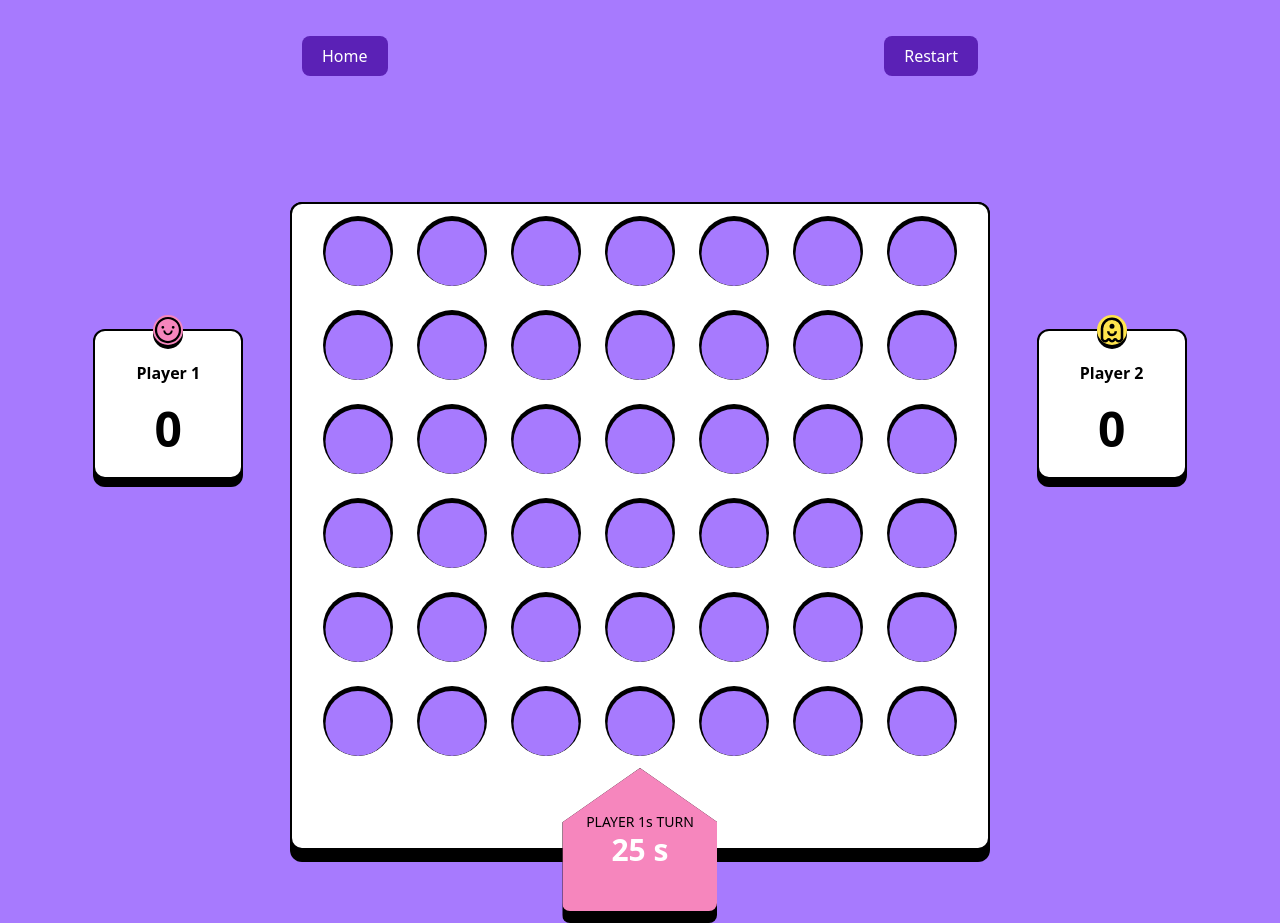
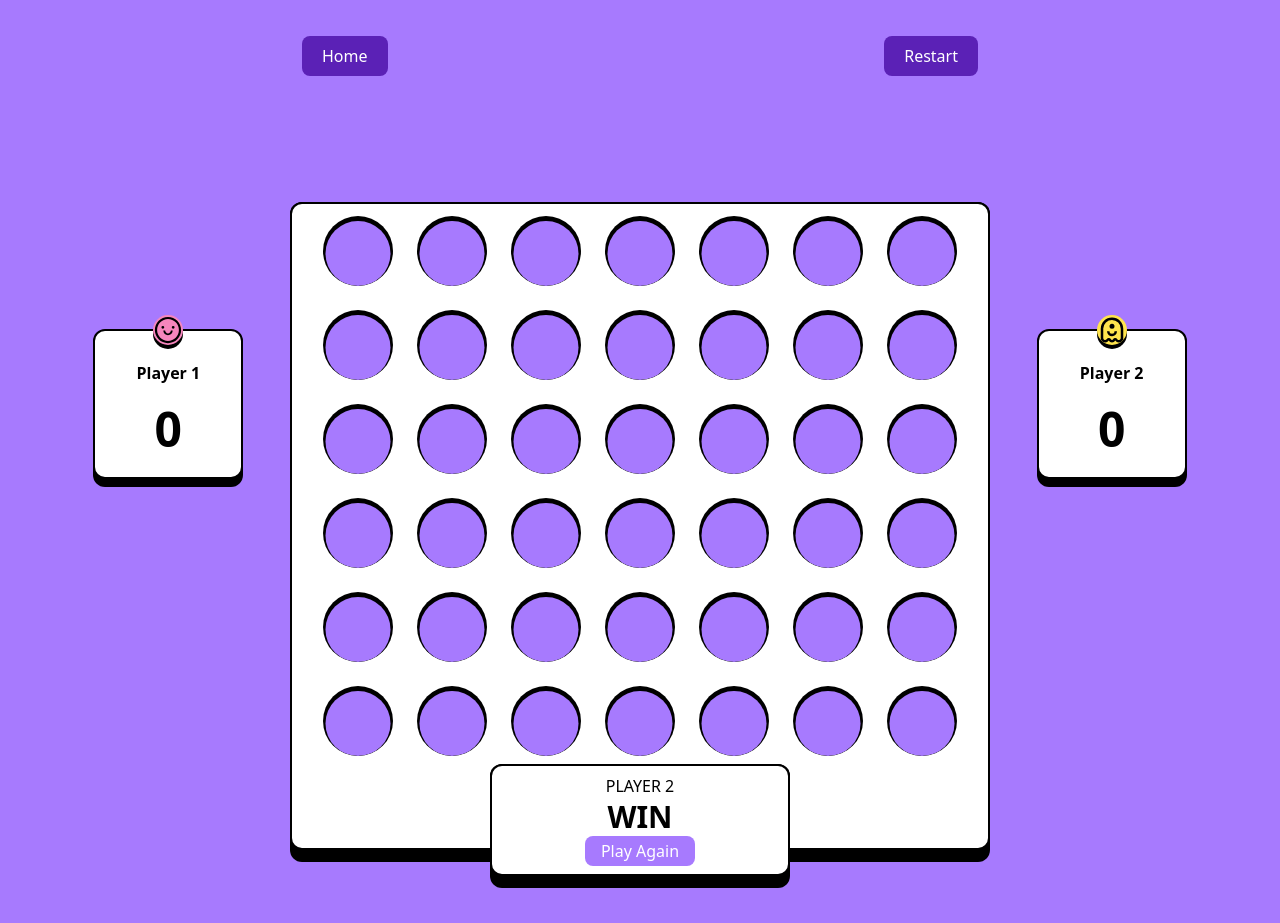
Before and after one commit to Da-Gu-Gu-Gu/connect-four, a Next.js app: page /game in a window 1280 px wide. After the commit the page ends 888 px from the top, so only its background shows below. Built offline with nearby package versions, Linux system fonts and the light colour scheme.

Commit message:
add result box

```diff
--- a/pages/game.tsx
+++ b/pages/game.tsx
@@ -15,6 +15,7 @@ import {
 import playerAnimation from "../src/animations/player";
 import useGameLogic from "../src/hooks/useGameLogic";
 import Timer from "../src/components/Timer";
+import ResultBox from "../src/components/ResultBox";
 
 
 const board = [
@@ -48,9 +49,13 @@ export default function Game() {
       if (board[i][col] === " ") {
         board[i][col] = turn;
         const scoreCheck = turn === "p1" ? setP1Score : setP2Score;
-        getConnectFourScore(board, scoreCheck);
+
         const turnCheck = turn === "p1" ? "p2" : "p1";
         discAnimation(i, col, turn);
+        setTimeout(()=>{
+          getConnectFourScore(board, scoreCheck);
+        },1000)
+
         setTurn(turnCheck);
         console.log(board);
         break;
@@ -59,7 +64,12 @@ export default function Game() {
   };
 
   useEffect(()=>{
-    setTimer(30)
+    // const delayAnimation=setTimeout(()=>{
+      setTimer(30)
+    // },6000)
+    // return () => {
+    //   clearTimeout(delayAnimation);
+    // };
   },[turn])
 
 
@@ -127,7 +137,9 @@ export default function Game() {
                     });
                   })}
 
-                  <Timer turn={turn} timer={timer} setTimer={setTimer} setTurn={setTurn}/>
+                  <ResultBox />
+
+                  {/* <Timer turn={turn} timer={timer} setTimer={setTimer} setTurn={setTurn}/> */}
 
                 </div>
               </div>
--- a/src/animations/slot.ts
+++ b/src/animations/slot.ts
@@ -16,7 +16,7 @@ const slotAnimation=()=>{ ///intro
   }
 
 
-  const tl = gsap.timeline({ defaults: { duration: 0.2,ease:'sine.out' } });
+  const tl = gsap.timeline({ defaults: { duration: 0.1,ease:'sine.out' } });
 
   export const discAnimation = (row: number, col: number, turn: string) => {
     const alternateColor = turn === "p1" ? "#f686bd" : "#ffe44d";
--- /dev/null
+++ b/src/components/ResultBox.tsx
@@ -0,0 +1,17 @@
+import React from 'react'
+
+const ResultBox = () => {
+  return (
+    <div className="absolute w-[250px] mb-10 md:w-[300px] rounded-xl -bottom-20  pb-3 bg-black ">
+    <div className="bg-white border-black border-2 p-2 rounded-xl flex flex-col justify-center items-center">
+      <p className="text-normal">PLAYER 2</p>
+      <h1 className="text-3xl font-bold my-px">WIN</h1>
+      <div className="bg-kayan px-4 py-[3px] text-white rounded-lg cursor-pointer">
+        Play Again
+      </div>
+    </div>
+  </div>
+  )
+}
+
+export default ResultBox
--- a/src/components/Timer.tsx
+++ b/src/components/Timer.tsx
@@ -1,10 +1,10 @@
 import React, { Dispatch, SetStateAction, useEffect } from 'react'
 
 interface Props{
-    turn:"p1" | "p2",
+    turn:"p1" | "p2" | 'cpu',
     timer:number,
     setTimer:Dispatch<SetStateAction<number>>,
-    setTurn:Dispatch<SetStateAction<"p1"|"p2">>
+    setTurn:Dispatch<SetStateAction<"p1"|"p2" | "cpu">>
 }
 
 const Timer = ({turn,timer,setTimer,setTurn}:Props) => {
@@ -20,7 +20,7 @@ const Timer = ({turn,timer,setTimer,setTurn}:Props) => {
             setTurn(turnCheck)
           clearInterval(myCountdown);
         }
-      }, 1000);
+      }, 2000);
 
 
       return () => {
@@ -31,11 +31,11 @@ const Timer = ({turn,timer,setTimer,setTurn}:Props) => {
     const alternateColor = turn === "p1" ? "bg-panyaung" : "bg-awar";
 
   return (
-    <div className="flex timer -bottom-[50px] justify-center absolute md:w-[155px] w-[100px] h-[100px] md:h-[155px] md:-bottom-[75px]  bg-black pb-3 rounded-lg clip-part">
-    <div className={`clip-part ${alternateColor}  md:w-[155px] w-[100px]  flex flex-col justify-center items-center  rounded-lg`}>
-      <p className="md:text-sm text-xs md:mt-0 mt-10">
+    <div className="flex timer -bottom-[50px] justify-center absolute md:w-[155px] w-[130px] h-[110px] md:h-[155px] md:-bottom-[75px]  bg-black pb-3 rounded-lg clip-part">
+    <div className={`clip-part ${alternateColor}  md:w-[155px] md:h-[150px] w-[130px] h-[105px] flex flex-col justify-center items-center  rounded-lg`}>
+      <p className="md:text-sm text-sm  mt-10">
       {/* here need to trigger for  cpu */}
-       {turn==="p1"?'PLAYER 1s TURN':'PLAYER 2s Turn'}
+       {turn==="p1"?"PLAYER 1's TURN":"PLAYER 2's Turn"}
       </p>
       <h1 className="font-bold text-3xl text-white">{timer} s</h1>
     </div>
--- a/src/hooks/useGameLogic.tsx
+++ b/src/hooks/useGameLogic.tsx
@@ -14,7 +14,7 @@ const useGameLogic = () => {
     const ROWS = 6;
     const COLUMNS = 7;
 
-    const [turn,setTurn]=useState<'p1'|'p2'>('p1')
+    const [turn,setTurn]=useState<'p1'|'p2'|'cpu'>('p1')
 
     const getConnectFourScore=(board:string[][],scoreForPlayer: Dispatch<SetStateAction<number>>)=>{
 
@@ -28,7 +28,8 @@ const useGameLogic = () => {
                 board[row][col] === board[row][col + 2] &&
                 board[row][col] === board[row][col + 3]) {
                     tempScore+=10
-                    break;
+                    // here need to add completed disc animation
+                    // break; // if break , this will not count completed score anymore so this is optional
             }
           }
         }
```
